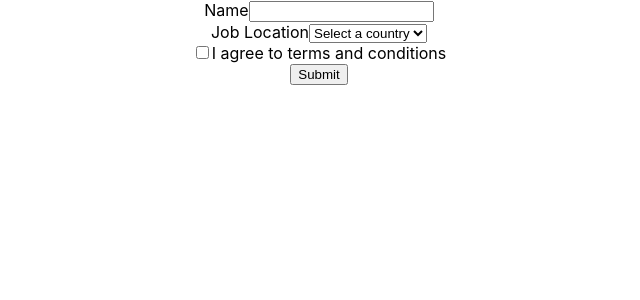
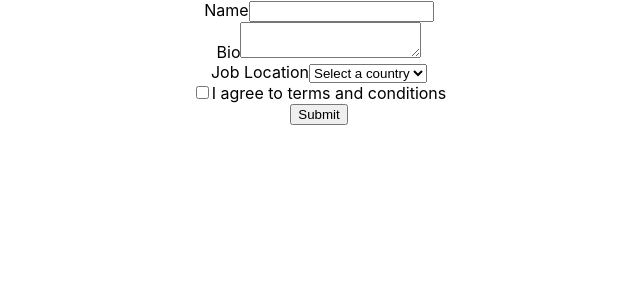
Before and after one commit to wontae-gramin9/React-testing-library, a React (Create React App) app: page / in a window 1280 px wide. Shown: the top 300 px of the page, without its empty margins (321-961 px from the left). Built offline with nearby package versions, Linux system fonts and the light colour scheme.

Commit message:
[RTL Query] getByRole() options: accessible name option

```diff
--- a/src/components/application/Application.tsx
+++ b/src/components/application/Application.tsx
@@ -4,6 +4,10 @@
       <div>
         <label htmlFor="name">Name</label>
         <input type='text' id='name'/>
+      </div>
+      <div>
+        <label htmlFor="bio">Bio</label>
+        <textarea name='bio' id='bio'/>
       </div>
       <div>
         <label htmlFor="job-location">Job Location</label>
```
Also changed, not shown: 2 other files (tests, documents, lock files or other folders).
